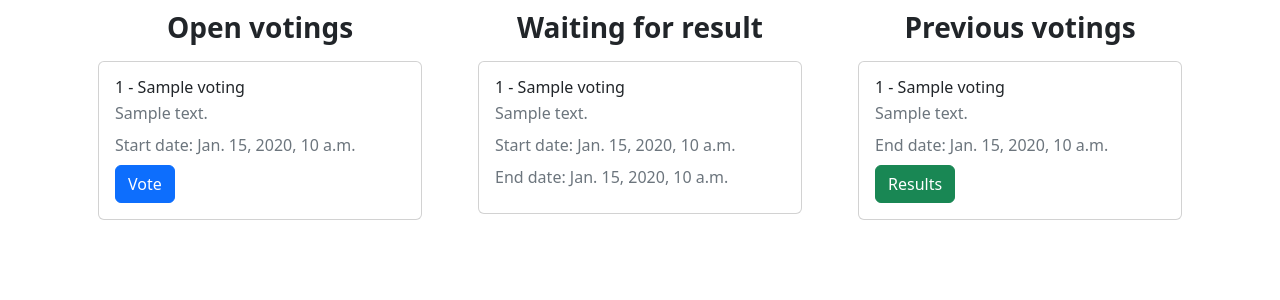
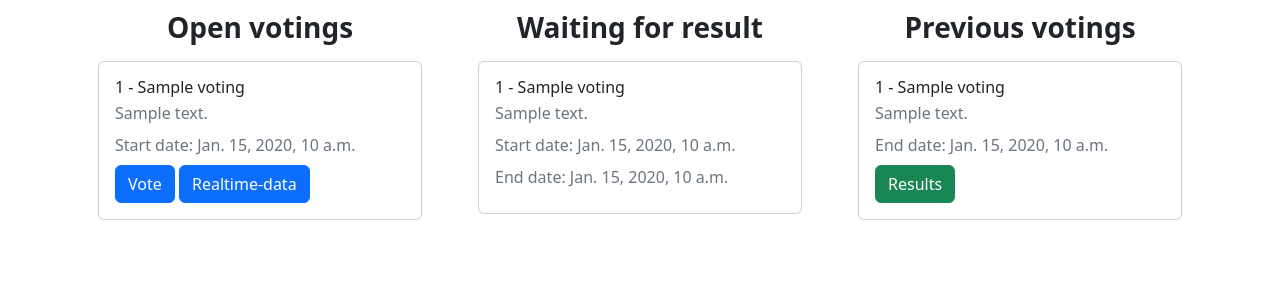
Before and after one commit to decide-part-aracena/decide-part-aracena, a Django app: template decide/base/templates/base/index.html in a window 1280 px wide. Shown: the part 56-356 px from the top of the page. Run offline with Django 3.2, Linux system fonts and the light colour scheme; the template is opened without the code that fills it: most values are stand-ins (such as "Sample title", 1, 10 or a date in 2020).

Commit message:
feat #15: botón para acceder a visualizer
 #feat (nueva funcionalidad)
 #fix (bug fix)
 #docs (documentos)
 #test (añadir, refactorizar o modificar test)
 #refactor (refactorizar codigo en produccion)

```diff
--- a/decide/base/templates/base/index.html
+++ b/decide/base/templates/base/index.html
@@ -22,6 +22,9 @@
                             <p class="card-text mb-2 text-muted">Start date: {{  voting.start_date }}</p>
                             <a href="/booth/{{ voting.id }}" class="btn btn-primary" >
                                 Vote
+                            </a>
+                            <a href="/visualizer/{{ voting.id }}" class="btn btn-primary" >
+                                Realtime-data
                             </a>
                         </div>
                     </div>
```
